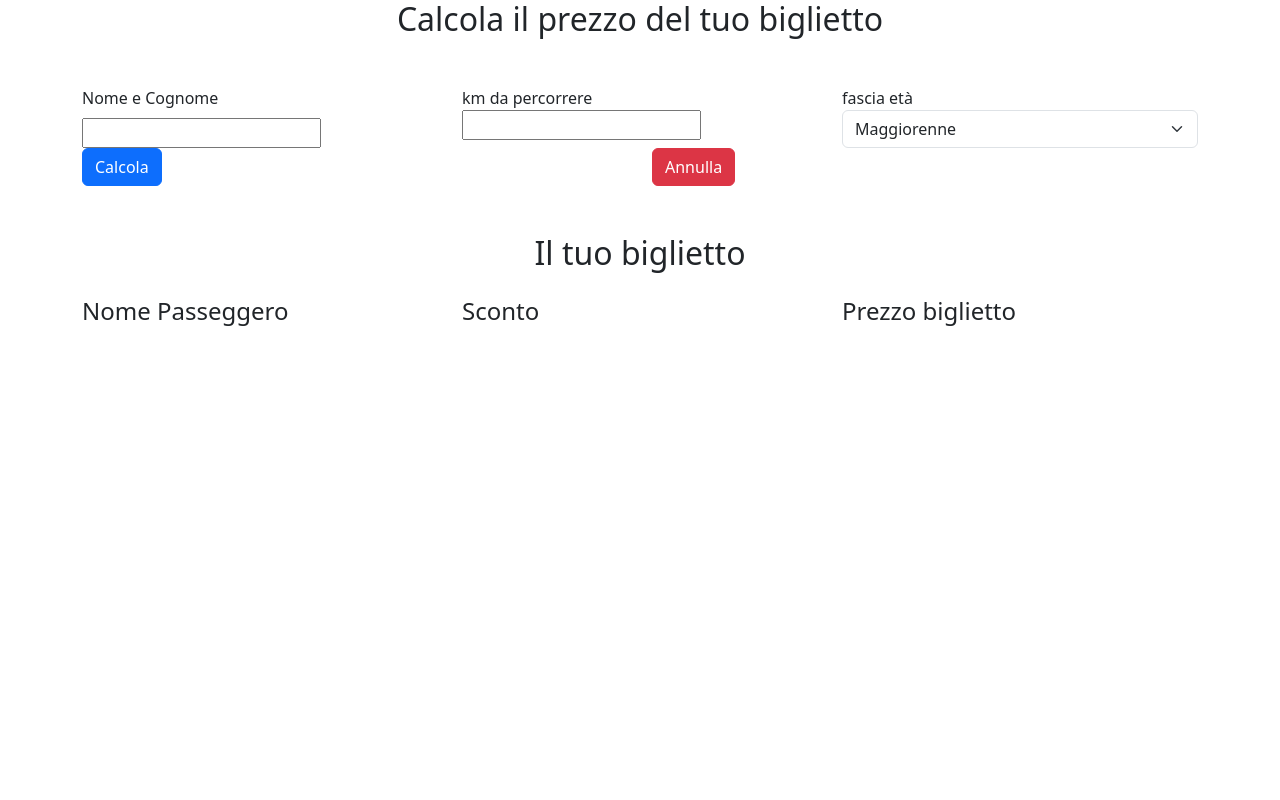
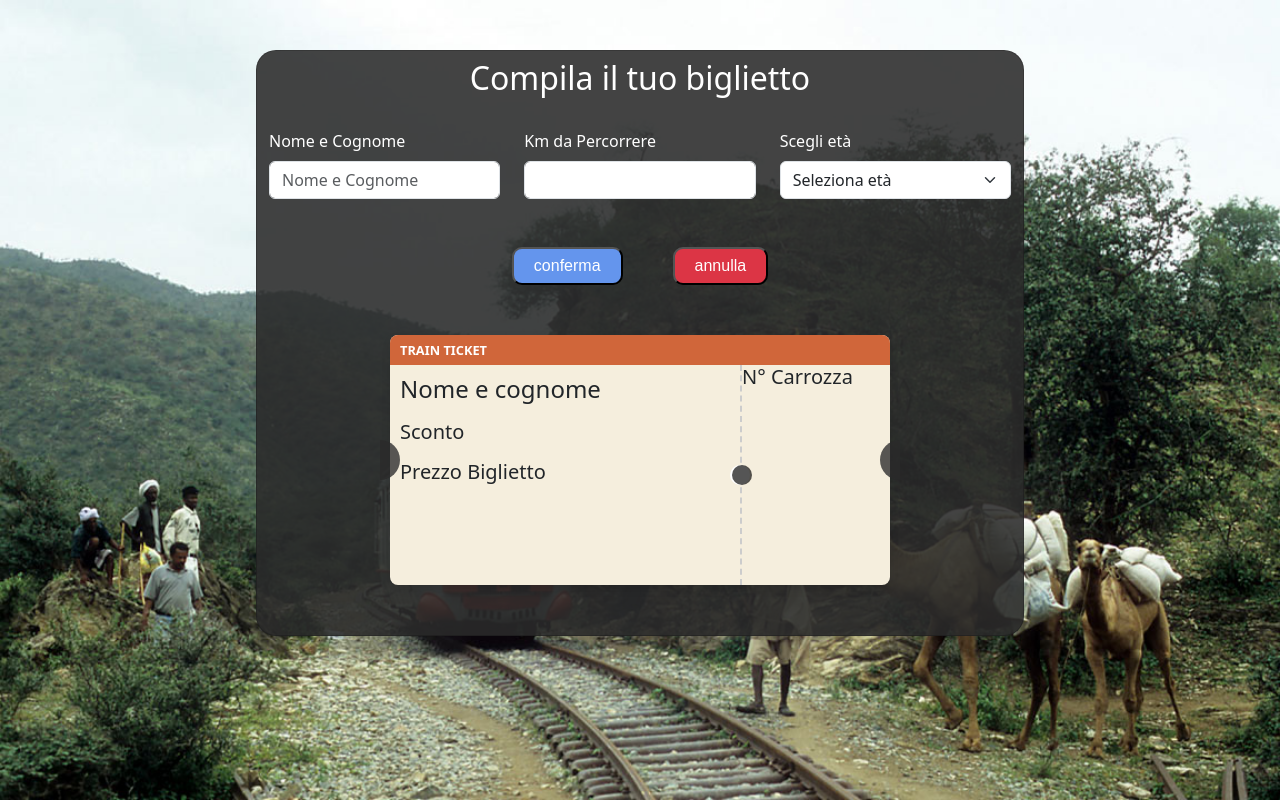
Before and after one commit to LorenzoVivenzio/js-biglietto-treno-form, a plain HTML site: page index.html in a window 1280 px wide. Drawn offline with nearby package versions, Linux system fonts and the light colour scheme.

Commit message:
add biglietto

```diff
--- /dev/null
+++ b/css/style.css
@@ -0,0 +1,150 @@
+*{
+    padding: 0;
+    margin: 0;
+    box-sizing: border-box;
+}
+img{
+    max-width: 100%;
+}
+
+body{
+    background-image: url(../img/ferrovia.png);
+    background-repeat: no-repeat;
+    background-size: cover;
+    background-position: top;
+}
+.card{
+    width: 60%;
+    margin: auto;
+    margin-top: 50px;
+    border-radius: 20px;
+    background-color: rgba(42, 42, 42, 0.882);
+}
+
+
+.inviaDati{
+    display: flex;
+    justify-content: center;
+    align-items: center;
+    gap: 50px;
+}
+.btn-lv{
+    padding: 5px 20px;
+    border-radius: 10px;
+    font-family: sans-serif;
+    color: white;
+    background-color: cornflowerblue;
+}
+.image{
+    width: 80%;
+}
+:root {
+    --arancione-scuro: #d0663a;
+    --beige-chiaro: #f5eedd;
+    --grigio-bordo: #ccc;
+}
+
+.train-ticket {
+    width: 500px;
+    height: 250px;
+    margin: 50px auto;
+    display: flex;
+    position: relative;
+    background-color: var(--beige-chiaro);
+    border-radius: 8px;
+    box-shadow: 0 4px 8px rgba(0, 0, 0, 0.1);
+}
+
+.train-ticket::before,
+.train-ticket::after {
+    content: '';
+    position: absolute;
+    width: 20px;
+    height: 40px;
+    background: rgba(42, 42, 42, 0.78);
+    z-index: 1;
+    top: 50%;
+    transform: translateY(-50%);
+}
+
+.train-ticket::before {
+    left: -10px;
+    border-top-right-radius: 20px;
+    border-bottom-right-radius: 20px;
+}
+
+.train-ticket::after {
+    right: -10px;
+    border-top-left-radius: 20px;
+    border-bottom-left-radius: 20px;
+}
+
+
+.ticket-header {
+    background-color: var(--arancione-scuro);
+    height: 30px;
+    width: 100%;
+    position: absolute;
+    top: 0;
+    left: 0;
+    border-top-left-radius: 8px;
+    border-top-right-radius: 8px;
+    padding: 5px 10px;
+    box-sizing: border-box;
+    display: flex;
+    align-items: center;
+    color: white;
+    font-weight: bold;
+    font-size: 0.8em;
+}
+
+.ticket-body {
+    position: absolute;
+    top: 30px;
+    left: 0;
+    width: 70%;
+    height: calc(100% - 30px);
+    padding: 10px;
+    box-sizing: border-box;
+    display: flex;
+}
+
+.ticket-stub {
+    position: absolute;
+    top: 30px;
+    left: 70%;
+    width: 30%;
+    height: calc(100% - 30px);
+    border-left: 2px dashed var(--grigio-bordo);
+    box-sizing: border-box;
+}
+
+.ticket-body::before {
+    content: '';
+    position: absolute;
+    right: -10px;
+    top: 50%;
+    transform: translateY(-50%);
+    width: 20px;
+    height: 20px;
+    background-color: white;
+    border-radius: 50%;
+    z-index: 2;
+}
+
+.ticket-stub::after {
+    content: '';
+    position: absolute;
+    left: -10px;
+    top: 50%;
+    transform: translateY(-50%);
+    width: 20px;
+    height: 20px;
+    background-color: rgba(11, 11, 11, 0.697);
+    border-radius: 50%;
+    z-index: 2;
+}
+.text-lv{
+    font-family: 'Courier New', Courier, monospace;
+    font-weight: bolder;
+}
--- a/index.html
+++ b/index.html
@@ -7,63 +7,69 @@
     <title>Document</title>
     <link href="https://cdn.jsdelivr.net/npm/bootstrap@5.3.8/dist/css/bootstrap.min.css" rel="stylesheet"
         integrity="sha384-sRIl4kxILFvY47J16cr9ZwB07vP4J8+LH7qKQnuqkuIAvNWLzeN8tE5YBujZqJLB" crossorigin="anonymous">
+    <link rel="stylesheet" href="./css/style.css">
+
 </head>
 
 <body>
 
-    <h2 class="text-center">Calcola il prezzo del tuo biglietto</h2>
-    <div class="container">
+    <div class=" container card">
         <form action="">
-            <div class="row mt-5">
-                <div class="col-4">
-                    <label class="form-label" for="utente">Nome e Cognome</label>
-                    <input type="text" id="utente">
+            <h2 class="text-white text-center mt-2">Compila il tuo biglietto</h2>
+            <div class="row">
+                <div class="col-4 mt-4">
+                    <label class="fw-medium form-label text-white" for="utente">Nome e Cognome</label>
+                    <input class="form-control" id="utente" type="text" placeholder="Nome e Cognome"
+                        aria-label="default input example">
                 </div>
-                <div class="col-4">
-                    <label for="kmPercorrere">km da percorrere</label>
-                    <input type="number" id="kmPercorrere">
+                <div class="col-4 mt-4">
+                    <label class="fw-medium form-label text-white" for="kmPercorrere">Km da Percorrere</label>
+                    <input class="form-control" type="number" name="" id="kmPercorrere">
                 </div>
-                <div class="col-4">
-                    <label for="eta">fascia età</label>
-                    <select class="form-select" id="eta">
-                        <option value="under">Maggiorenne</option>
-                        <option value="nessunaScelta">Nessuna scelta</option>
-                        <option value="over">Over 65</option>
+                <div class="col-4 mt-4">
+                    <label class="form-label fw-medium text-white" for="eta">Scegli età</label>
+                    <select id="eta" class="form-select " aria-label="Default select example">
+                        <option selected>Seleziona età</option>
+                        <option value="under">meno di 18</option>
+                        <option value="over">piu di 65</option>
+                        <option value="nessunaScelta">meno di 65</option>
                     </select>
                 </div>
             </div>
 
-
-            <div class="row">
-                <div class="col-6">
-                    <button type="submit" class="btn btn-primary">Calcola</button>
+            <div class="inviaDati mt-5 mb-5">
+                <div>
+                    <button class="btn-lv" id="submit">conferma</button>
                 </div>
-                <div class="col-6">
-                    <button id="annulla" class="btn btn-danger">Annulla</button>
+                <div>
+                    <button class="btn-lv bg-danger" type="reset" id="annulla">annulla</button>
                 </div>
             </div>
+            <div class="train-ticket">
+                <div class="ticket-header">
+                    <span class="ticket-title">TRAIN TICKET</span>
+                </div>
+                <div class="ticket-body">
+                    <div>
+                        <h4>Nome e cognome</h4>
+                        <p class="passeggero text-lv"></p>
+                        <div class="sconto">
+                            <h5>Sconto</h5>
+                            <p class="scontoBiglietto text-lv"></p>
+                        </div>
+                        <h5>Prezzo Biglietto</h5>
+                        <p class="prezzoBiglietto text-lv" ></p>
+                    </div>
+                </div>
+                <div class="ticket-stub">
+                    <h5>N° Carrozza</h5>
+                    <p class="carrozza"></p>
+                </div>
+            </div>
+        </form>
+    </div>
 
 
-
-        <h2 class="text-center mt-5">Il tuo biglietto</h2>
-
-        <div class="row mt-4">
-            <div class="col-4">
-                <h4>Nome Passeggero</h4>
-                <p class="passeggero"></p>
-            </div>
-            <div class="col-4">
-                <h4>Sconto</h4>
-                <p class="scontoBiglietto"></p>
-
-            </div>
-            <div class="col-4">
-                <h4>Prezzo biglietto</h4>
-                <p class="prezzoBiglietto"></p>
-            </div>
-        </div>
-    </form>
-    </div>
 
 
     <script src="https://cdn.jsdelivr.net/npm/bootstrap@5.3.8/dist/js/bootstrap.bundle.min.js"
--- a/script.js
+++ b/script.js
@@ -1,30 +1,3 @@
-// const minore = 18;
-// const over = 60;
-// let kilometriPercorsiInput = prompt("Quanti kilometri vuoi percorrere?"); // string
-// const kilometriPercorsi = parseFloat(kilometriPercorsiInput); // decimal
-// // console.log(parseInt(kilometriPercorsi));
-
-// let etaUtenteInput = prompt("quanti anni hai?"); // string
-// const etaUtente = parseInt(etaUtenteInput); // decimal
-// // console.log(parseInt(etàUtente));
-
-
-// console.log(prezzo);
-
-// let risultato = "";
-// if (etaUtente < minore){
-
-//     console.log("Il prezzo del tuo biglietto è" + " " + bigliettoScontoMin + "$")
-
-// }else if(etaUtente < over){
-
-//     console.log(prezzoBiglietto + "$")
-
-// }else{
-
-//    console.log("Il prezzo del tuo biglietto è " + " " +  bigliettoScontoOver + "$")
-// }
-
 const form = document.querySelector("form")
 const usernameInput = document.getElementById("utente")
 const kmPercorrereInput = document.getElementById("kmPercorrere")
@@ -34,6 +7,8 @@ const annullaInput = document.getElementById("annulla")
 const passeggero = document.querySelector(".passeggero")
 const scontoBiglietto = document.querySelector(".scontoBiglietto")
 const prezzoBiglietto = document.querySelector(".prezzoBiglietto")
+let passeggeroCarrozzaElem = document.querySelector(".carrozza")
+
 
 let scontoMin = 0.20;
 let scontoOver = 0.40;
@@ -45,31 +20,32 @@ let prezzoKm = 0.21;
 form.addEventListener("submit", function (event) {
     event.preventDefault();
 
-
-
     const username = usernameInput.value;
     const kmPercorrere = kmPercorrereInput.value;
     const eta = etaInput.value;
+
+    console.log(eta, kmPercorrere, username)
 
     let prezzoKmPercorsoScontoMin = (kmPercorrere * prezzoKm) * scontoMin;
     let bigliettoScontoMinori = (kmPercorrere * prezzoKm) - prezzoKmPercorsoScontoMin; //biglietto con sconto Under
     let prezzoKmPercorsoScontoOver = (kmPercorrere * prezzoKm) * scontoOver;
     let bigliettoScontoOver = (kmPercorrere * prezzoKm) - prezzoKmPercorsoScontoOver; //biglietto con sconto Over65
 
-
-
     if (eta === "under") {
         passeggero.innerText = username;
         scontoBiglietto.innerHTML = "20%"
         prezzoBiglietto.innerHTML = bigliettoScontoMinori.toFixed(1) + "$"
+        passeggeroTicket.innerHTML = username;
+        passeggeroCarrozzaElem.innerHTML = Math.floor(Math.random()* 10) +1;
     } else if (eta === "over") {
         passeggero.innerText = username;
         scontoBiglietto.innerHTML = "40%"
         prezzoBiglietto.innerHTML = bigliettoScontoOver.toFixed(1) + "$"
+        carrozza.innerHTML = Math.floor(Math.random() * 10) +1;
     } else if (eta === "nessunaScelta") {
         passeggero.innerText = username;
         scontoBiglietto.innerHTML = "Nessun sconto"
         prezzoBiglietto.innerHTML = (kmPercorrere * prezzoKm) + "$"
+        carrozza.innerHTML = Math.floor(Math.random() * 10) +1;
     }
-
 })
```
Also changed, not shown: img/biglietto-treno-removebg-preview.png (added), img/ferrovia.png (added).
